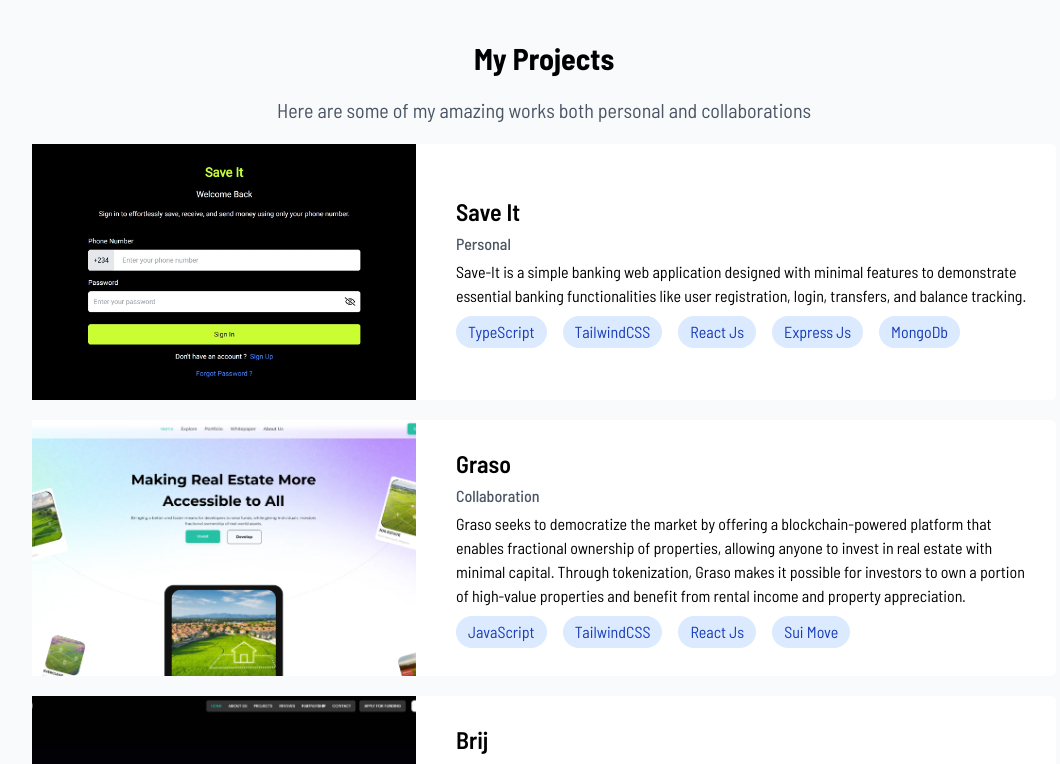
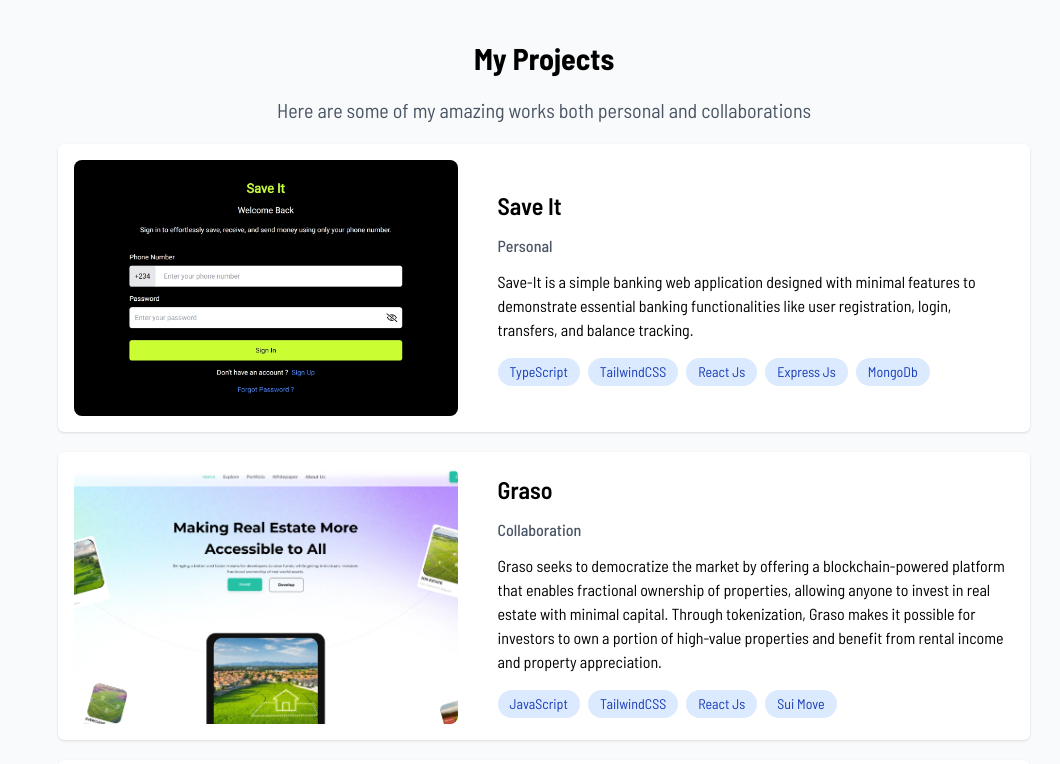
Before and after one commit to benedictfred/nebolisaugo, a React (Vite) app: page / in a window 1280 px wide. Shown: the part 1720-2484 px from the top of the page, without its empty margins (96-1156 px from the left). Built offline with nearby package versions, Linux system fonts and the light colour scheme.

Commit message:
chore: made the whole page responsive

```diff
--- a/src/components/Home.jsx
+++ b/src/components/Home.jsx
@@ -4,10 +4,10 @@ function Home() {
   return (
     <section
       id="home"
-      className="flex items-center justify-center px-16 min-h-screen"
+      className="flex items-center justify-center px-16 max-sm:py-10 min-h-screen"
     >
-      <div className="flex items-center">
-        <div className="w-1/2 space-y-2">
+      <div className="flex items-center flex-col-reverse md:flex-row">
+        <div className="max-sm:px-7 md:w-1/2 space-y-2">
           <p className="uppercase text-gray-600 tracking-wider">
             Hello, My Name is
           </p>
@@ -28,7 +28,7 @@ function Home() {
           <img
             src="/nebolisa.jpg"
             alt="Nebolisa's Image"
-            className="w-[400px] h-[400px] rounded-full object-cover object-top"
+            className="w-[300px] h-[300px] md:w-[400px] md:h-[400px] rounded-full object-cover object-top"
           />
         </div>
       </div>
--- a/src/components/ProjectCard.jsx
+++ b/src/components/ProjectCard.jsx
@@ -2,33 +2,40 @@ import { projects } from "../data/projects";
 
 function ProjectCard() {
   return (
-    <div className="flex flex-col justify-center items-center mb-10">
+    <div className="flex flex-col justify-center items-center mb-10 px-4 sm:px-6 lg:px-8">
       {projects.map((project) => (
         <div
-          className="flex justify-center items-center space-x-10 w-[80%] 2xl:w-[60%] mt-5 bg-white pr-4 rounded-md"
+          className="flex flex-col md:flex-row justify-center items-center md:space-x-10 w-full lg:w-[80%] 2xl:w-[60%] mt-5 bg-white p-4 rounded-md shadow-sm"
           key={project.id}
         >
-          <div className="shrink-0 w-96 hover:scale-105 transition-all duration-300">
+          <div className="w-full md:w-96 shrink-0 mb-6 md:mb-0 hover:scale-105 transition-all duration-300">
             <a
               href={project.projectUrl}
               target="_blank"
               rel="noreferrer noopener"
+              className="block overflow-hidden rounded-lg"
             >
               <img
                 src={project.projectImg}
                 alt={`${project.projectName}-img`}
-                className="w-full h-64 object-cover"
+                className="w-full h-48 sm:h-64 object-cover"
               />
             </a>
           </div>
-          <div className="space-y-1">
-            <p className="text-2xl font-semibold">{project.projectName}</p>
-            <p className="text-gray-600 font-medium">{project.projectType}</p>
-            <p>{project.projectDesc}</p>
-            <div className="flex space-x-4 mt-2">
+          <div className="space-y-3 w-full md:w-auto">
+            <p className="text-xl sm:text-2xl font-semibold text-center md:text-left">
+              {project.projectName}
+            </p>
+            <p className="text-gray-600 font-medium text-center md:text-left">
+              {project.projectType}
+            </p>
+            <p className="text-sm sm:text-base text-center md:text-left">
+              {project.projectDesc}
+            </p>
+            <div className="flex flex-wrap gap-2 justify-center md:justify-start mt-4">
               {project.projectTech.map((projectTech) => (
                 <p
-                  className="text-blue-800 bg-blue-100 px-3 py-1 rounded-full"
+                  className="text-blue-800 bg-blue-100 px-3 py-1 rounded-full text-sm"
                   key={projectTech}
                 >
                   {projectTech}
--- a/src/components/Projects.jsx
+++ b/src/components/Projects.jsx
@@ -2,7 +2,10 @@ import ProjectCard from "./ProjectCard";
 
 function Projects() {
   return (
-    <section id="projects" className="bg-gray-50 py-20 min-h-screen">
+    <section
+      id="projects"
+      className="bg-gray-50 py-20 min-h-screen max-sm:px-7"
+    >
       <div className="h-full flex flex-col items-center justify-center">
         <h1 className="text-3xl font-bold">My Projects</h1>
         <p className="text-xl text-gray-600 mt-5">
```
